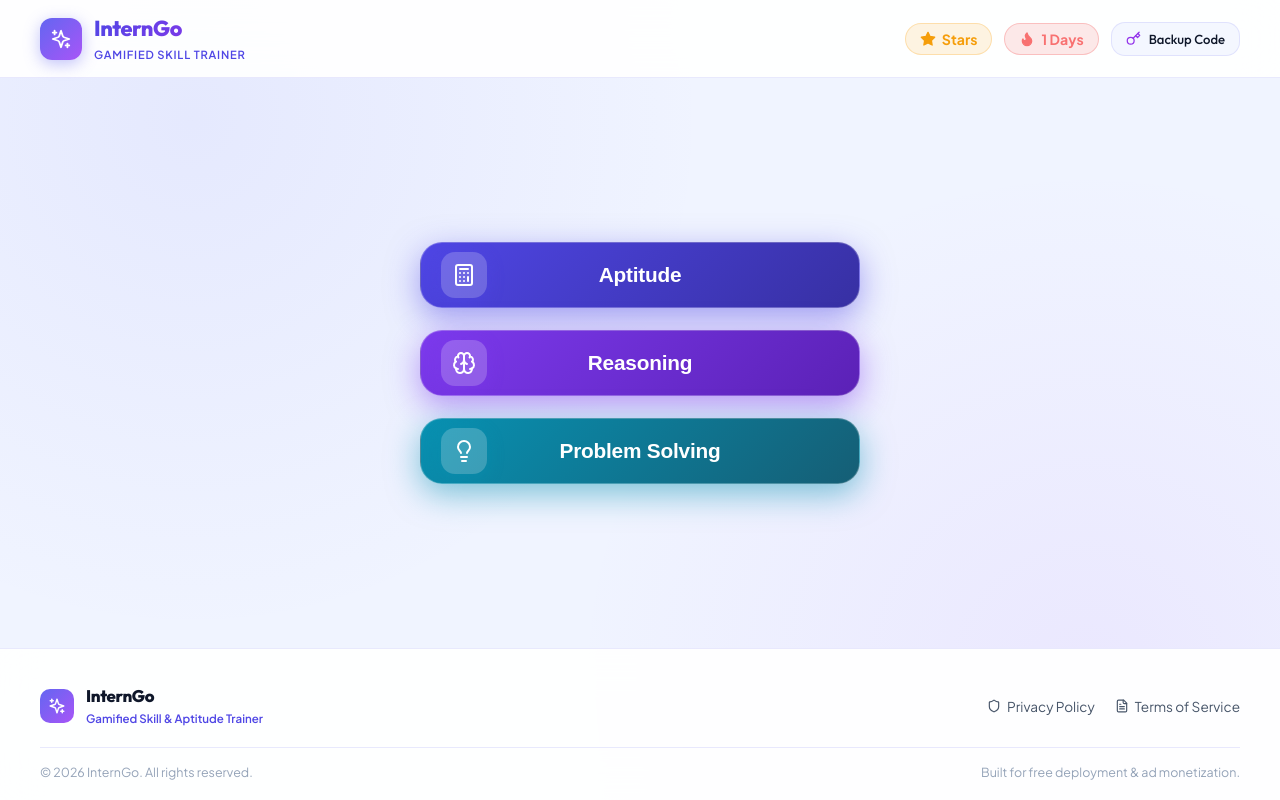
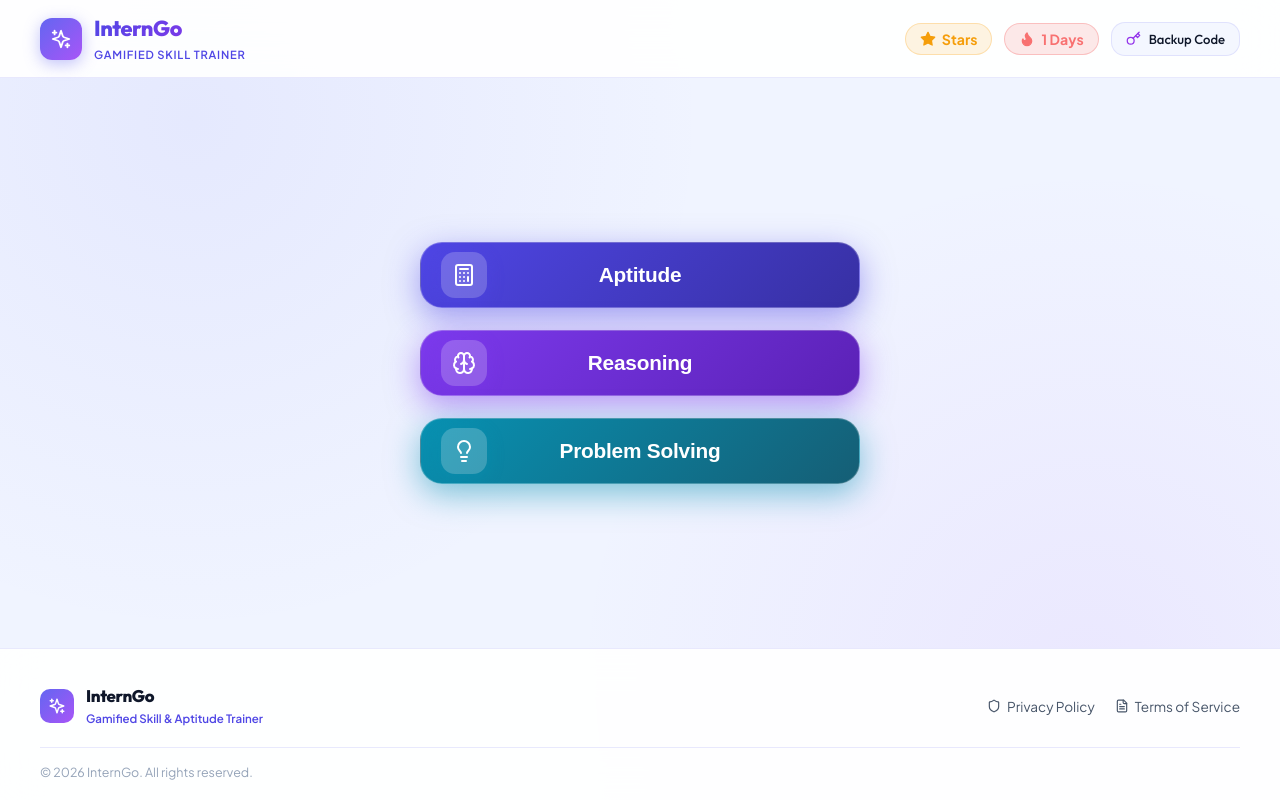
Before and after one commit to SURYANARAYANA-01/InternGo, a React (Vite) app: page / in a window 1280 px wide. Built offline with nearby package versions, Linux system fonts and the light colour scheme.

Commit message:
Analyzise

```diff
--- a/src/components/Footer.jsx
+++ b/src/components/Footer.jsx
@@ -92,7 +92,6 @@ export default function Footer({ onOpenPrivacy, onOpenTerms }) {
           color: 'var(--text-dim)'
         }}>
           <span>© 2026 InternGo. All rights reserved.</span>
-          <span>Built for free deployment &amp; ad monetization.</span>
         </div>
       </div>
     </footer>
```
